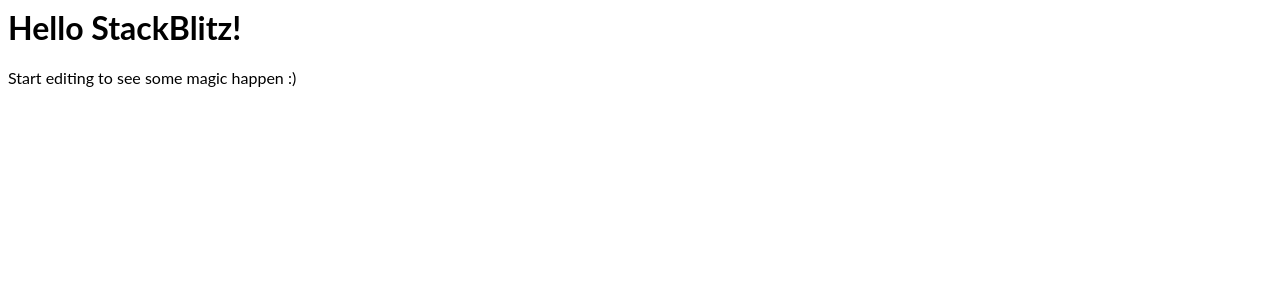
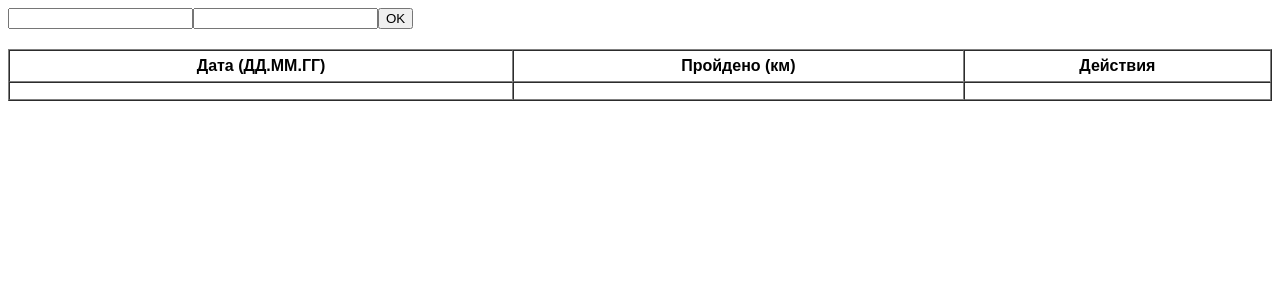
Before and after one commit to YaChugunov/Netology-RA35-Homework-Forms-Steps, a React (Create React App) app: page / in a window 1280 px wide. Shown: the top 300 px of the page. Built offline with nearby package versions, Linux system fonts and the light colour scheme.

Commit message:
2 files modified

```diff
--- a/src/App.js
+++ b/src/App.js
@@ -1,11 +1,95 @@
-import React from "react";
-import "./style.css";
+import React, { useState } from 'react';
+import './style.css';
+
+function StepsFormInput(props) {
+  const onSubmit = (e) => {
+    e.preventDefault();
+    console.dir(e);
+  };
+
+  return (
+    <div class="Steps-FormInput">
+      <form action="" onSubmit={onSubmit}>
+        <input type="text" name="inputDate" />
+        <input type="text" name="inputSteps" />
+        <button>OK</button>
+      </form>
+    </div>
+  );
+}
+
+class StepsRecordsList extends React.Component {
+  constructor(props) {
+    super(props);
+    this.state = {
+      recorddate: '',
+      recordsteps: '',
+    };
+  }
+
+  // Обрабатываем изменение HEX-кода цвета фона
+  onSubmit = (e) => {
+    e.preventDefault();
+
+    const listItems = numbers.map((number) => (
+      <tr>
+        <td>{listitems}</td>
+        <td>{listitems}</td>
+        <td></td>
+      </tr>
+    ));
+  };
+
+  const;
+  render() {
+    return (
+      <>
+        <tr>
+          <td>{this.state.recorddate}</td>
+          <td>{this.state.recordsteps}</td>
+          <td></td>
+        </tr>
+      </>
+    );
+  }
+}
+
+class Steps extends React.Component {
+  constructor(props) {
+    super(props);
+    this.state = {};
+  }
+
+  render() {
+    return (
+      <>
+        <StepsFormInput />
+        <table
+          border="1"
+          cellspacing="0"
+          cellpadding="2"
+          class="Steps-RecordsList"
+        >
+          <thead>
+            <tr>
+              <th>Дата (ДД.ММ.ГГ)</th>
+              <th>Пройдено (км)</th>
+              <th>Действия</th>
+            </tr>
+          </thead>
+          <tbody>
+            <StepsRecordsList />
+          </tbody>
+        </table>
+      </>
+    );
+  }
+}
 
 export default function App() {
   return (
     <div>
-      <h1>Hello StackBlitz!</h1>
-      <p>Start editing to see some magic happen :)</p>
+      <Steps />
     </div>
   );
 }
--- a/src/style.css
+++ b/src/style.css
@@ -1,3 +1,22 @@
-h1, p {
+body {
+  font-family: Arial, Helvetica, sans-serif;
+}
+h1,
+p {
   font-family: Lato;
 }
+
+div.Steps-FormInput {
+  width: 100%;
+  margin-bottom: 20px;
+}
+
+table.Steps-RecordsList {
+  width: 100%;
+}
+table.Steps-RecordsList tr th {
+  height: 32px;
+}
+table.Steps-RecordsList tr td {
+  height: 18px;
+}
```
